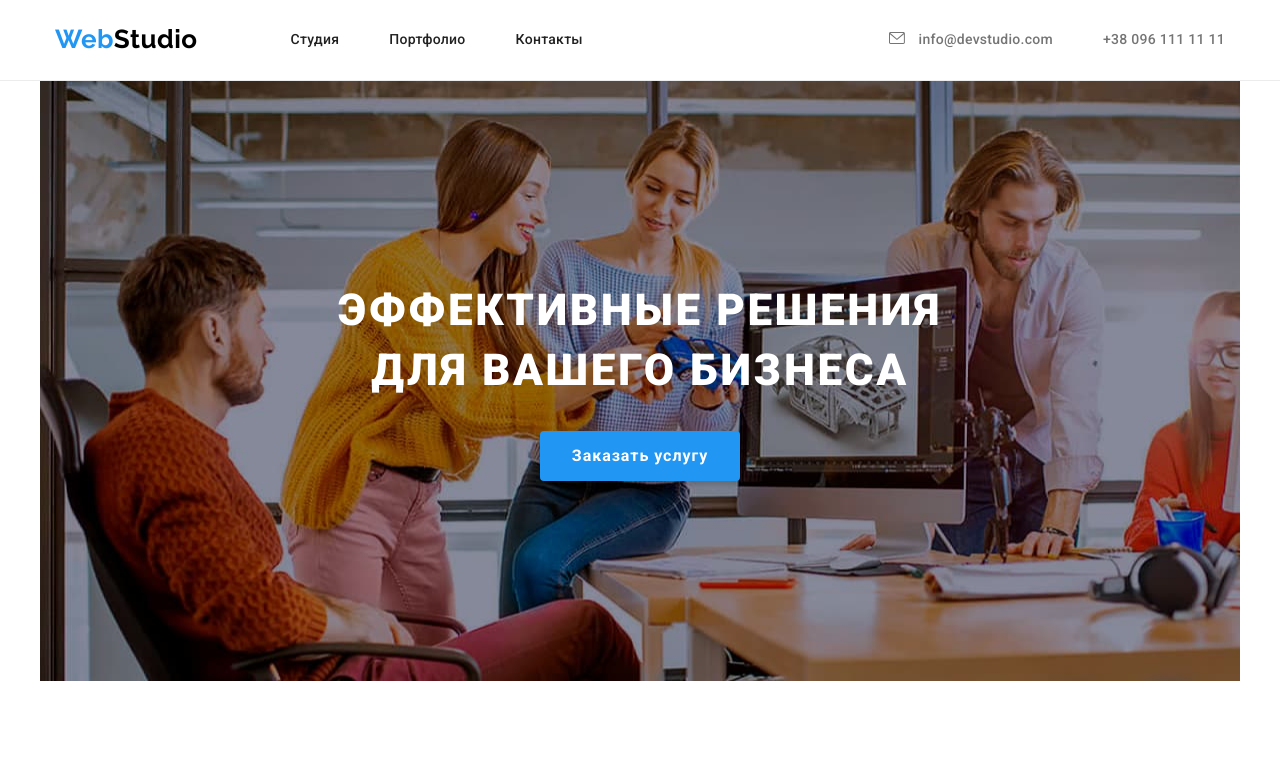
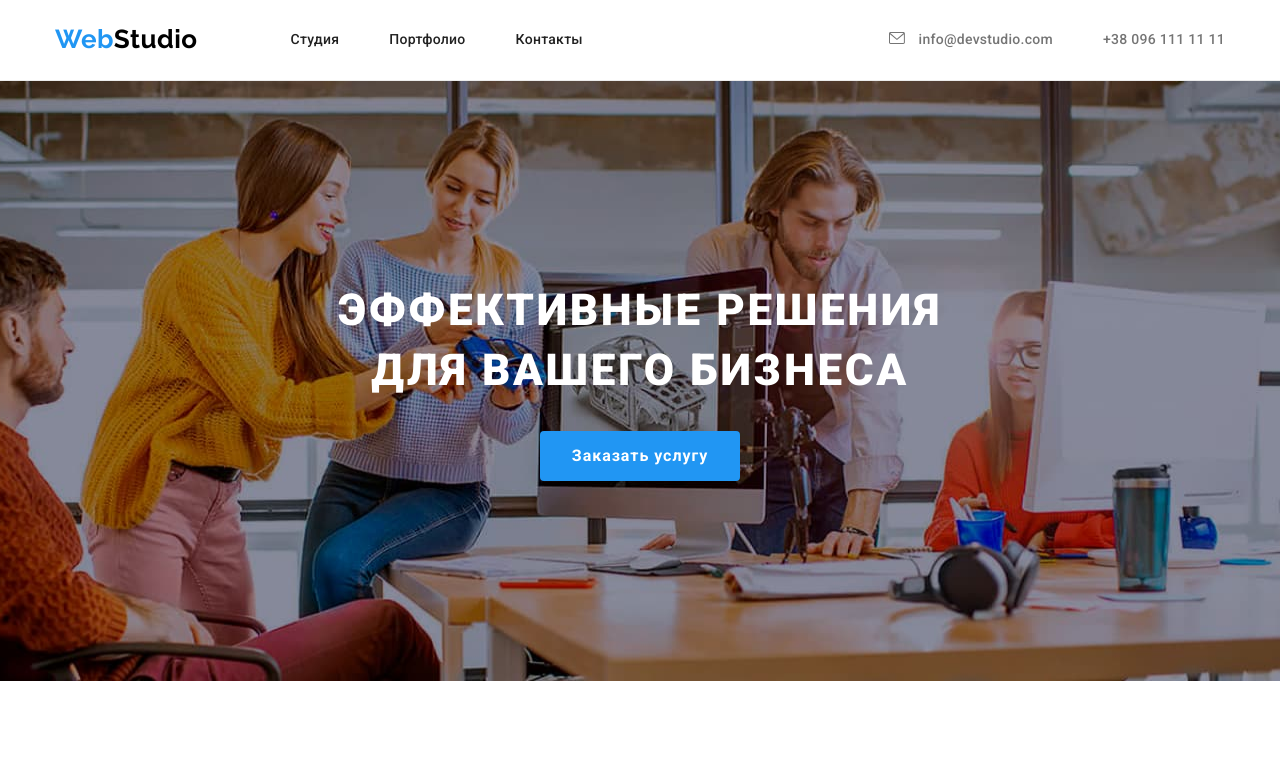
Before and after one commit to messagetoedward/goit-markup-hw-04, a plain HTML site: page index.html in a window 1280 px wide. Shown: the top 772 px of the page. Drawn offline with nearby package versions, Linux system fonts and the light colour scheme.

Commit message:
bg changes
changed class "hero-section" back to hero section

```diff
--- a/css/styles.css
+++ b/css/styles.css
@@ -164,6 +164,8 @@ body {
   padding-bottom: 200px;
 
   background-image: url(../images/hero-bg.jpg);
+  background-position: 50% 50%;
+  /* background-repeat: no-repeat; */
   background-size: cover;
   text-align: center;
   background-color: var(--hero-footer-background-color);
--- a/index.html
+++ b/index.html
@@ -47,8 +47,8 @@
     </header>
     <main>
         <!---Hero-->
-            <section class="hero">
-                <div class="conteiner hero-section">
+            <section class="hero-section">
+                <div class="conteiner">
                     <h1 class="hero-title">Эффективные решения<br>для вашего бизнеса</h1>
                     <button type="button" class="hero-button">Заказать услугу</button>
                 </div>
```
